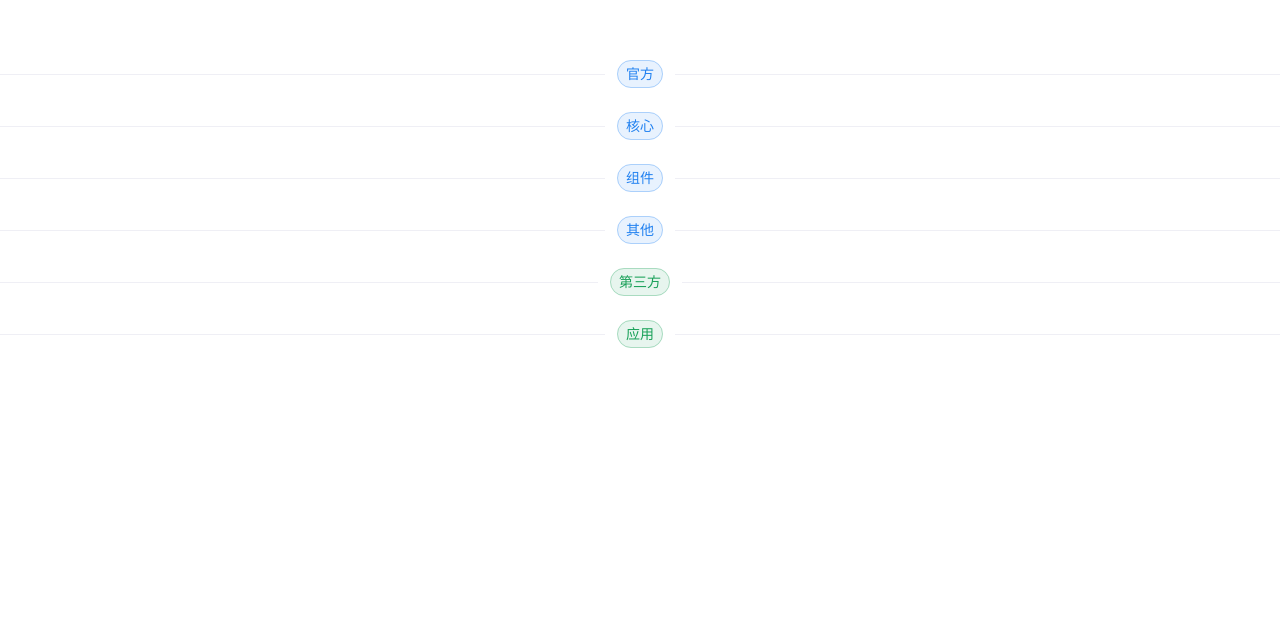
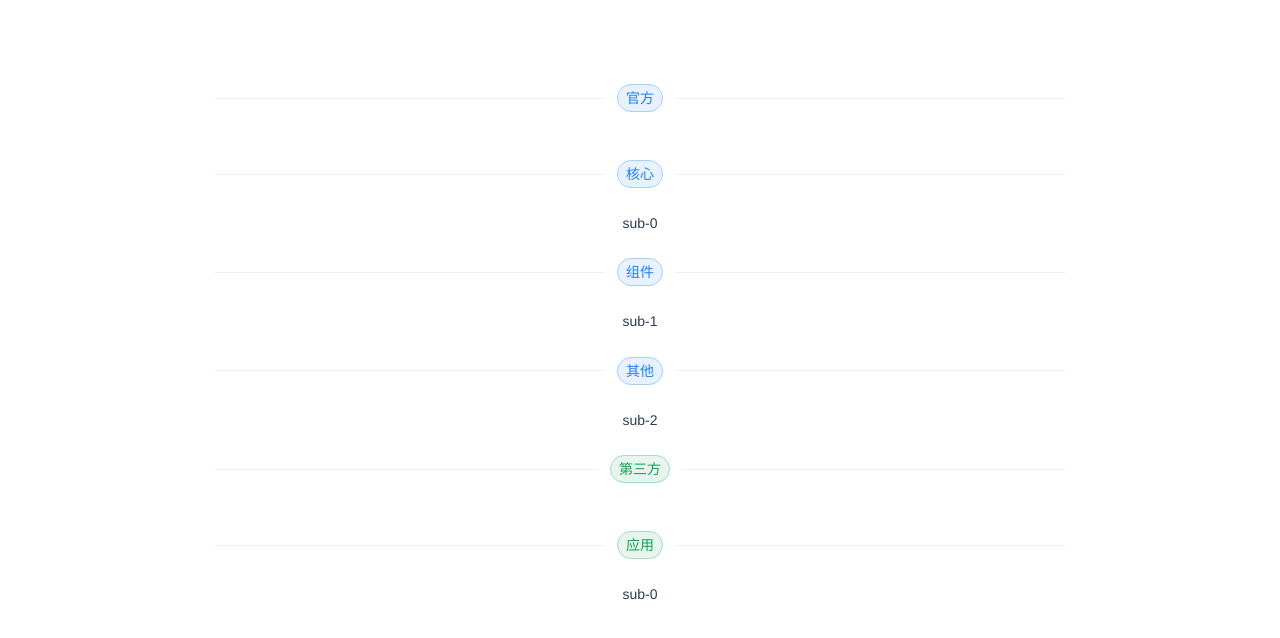
Before and after one commit to ForteScarlet/simpler-robot-exhibition, a Vue app: page / in a window 1280 px wide. Shown: the top 638 px of the page. Built offline with nearby package versions, Linux system fonts and the light colour scheme; a small style sheet from the web is missing.

Commit message:
update test

```diff
--- a/src/App.vue
+++ b/src/App.vue
@@ -1,9 +1,49 @@
 <template>
 
-  <base-show-card-type
-      v-for="i in typeOfWork"
-      v-bind="i"
-  />
+
+  <n-grid x-gap="12" :cols="24">
+    <n-gi span="4"/>
+    <n-gi span="16">
+      <div v-for="i in typeOfWork">
+        <base-show-card-type v-bind="i"/>
+
+        <n-grid x-gap="12" :cols="3">
+          <base-show-card
+              :author="{
+              name: 'forte', avatar: 'https://q1.qlogo.cn/g?b=qq&nk=1149159218&s=640'
+            }"
+              :work="{
+              title: 'Simple-Robot', logo: 'src/assets/logo.png'
+            }"
+          />
+          <base-show-card
+              :author="{
+              name: 'forte', avatar: 'https://q1.qlogo.cn/g?b=qq&nk=1149159218&s=640'
+            }"
+              :work="{
+              title: 'Simple-Robot', logo: 'src/assets/logo.png'
+            }"
+          />
+
+        </n-grid>
+
+        <template v-if="i.sub">
+          <template v-for="(s,index) in i.sub">
+            <base-show-card-type
+                :name="s.name"
+                :iid="s.iid"
+                :type="s.type ? s.type : i.type"
+                :pid="i.pid ? i.pid + '-' + i.iid : i.iid"
+                :sub="s.sub ? s.sub : []"
+                :items="s.items ? s.items : []"
+            />
+            sub-{{ index }}
+          </template>
+        </template>
+      </div>
+    </n-gi>
+    <n-gi span="4"/>
+  </n-grid>
 
   <!--<base-anchor-link-show />-->
 
@@ -56,9 +96,10 @@
 import ShowIndex from "./ShowIndex.vue";
 import BaseShowCardType from "./components/BaseShowCardType.vue";
 import BaseAnchorLinkShow from "./components/BaseAnchorLinkShow.vue";
+import BaseShowCard from "./components/BaseShowCard.vue";
 
 export default {
-  components: {BaseAnchorLinkShow, BaseShowCardType, ShowIndex},
+  components: {BaseShowCard, BaseAnchorLinkShow, BaseShowCardType, ShowIndex},
   data() {
     return {
       typeOfWork: [
@@ -96,7 +137,7 @@ export default {
     }
   },
   provide() {
-    return { 'typeOfWork': this.typeOfWork }
+    return {'typeOfWork': this.typeOfWork}
   }
 }
 
--- a/src/components/BaseShowCard.vue
+++ b/src/components/BaseShowCard.vue
@@ -54,7 +54,6 @@ export default {
   props: {
     author: Author,
     work: Work,
-
   }
 }
 
--- a/src/components/BaseShowCardType.vue
+++ b/src/components/BaseShowCardType.vue
@@ -8,16 +8,16 @@
                       v-bind="i"
       />
     </template>
-    <template v-if="sub">
-      <base-show-card-type v-for="s in sub"
-                           :name="s.name"
-                           :iid="s.iid"
-                           :type="s.type ? s.type : type"
-                           :pid="sid"
-                           :sub="s.sub ? s.sub : []"
-                           :items="s.items ? s.items : []"
-      />
-    </template>
+    <!--<template v-if="sub">-->
+    <!--  <base-show-card-type v-for="s in sub"-->
+    <!--                       :name="s.name"-->
+    <!--                       :iid="s.iid"-->
+    <!--                       :type="s.type ? s.type : type"-->
+    <!--                       :pid="sid"-->
+    <!--                       :sub="s.sub ? s.sub : []"-->
+    <!--                       :items="s.items ? s.items : []"-->
+    <!--  />-->
+    <!--</template>-->
   </div>
 
 
```
